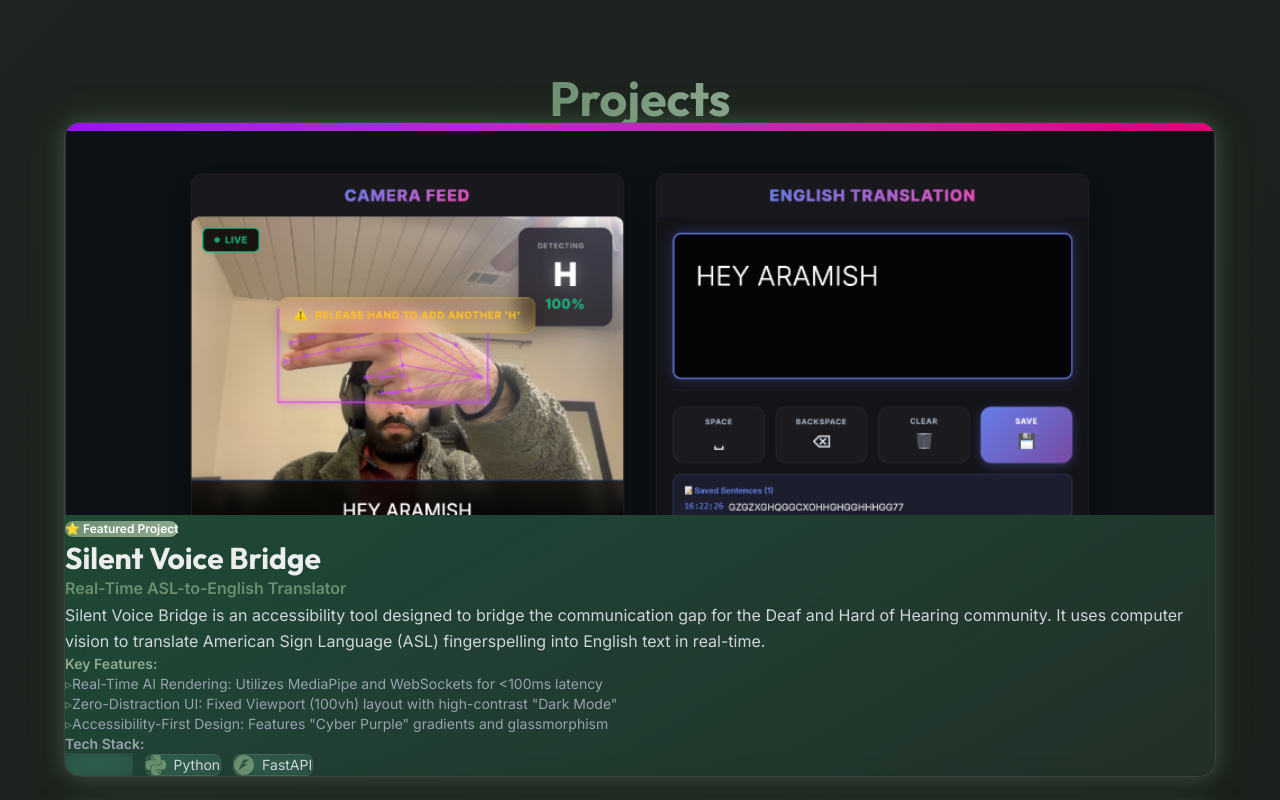
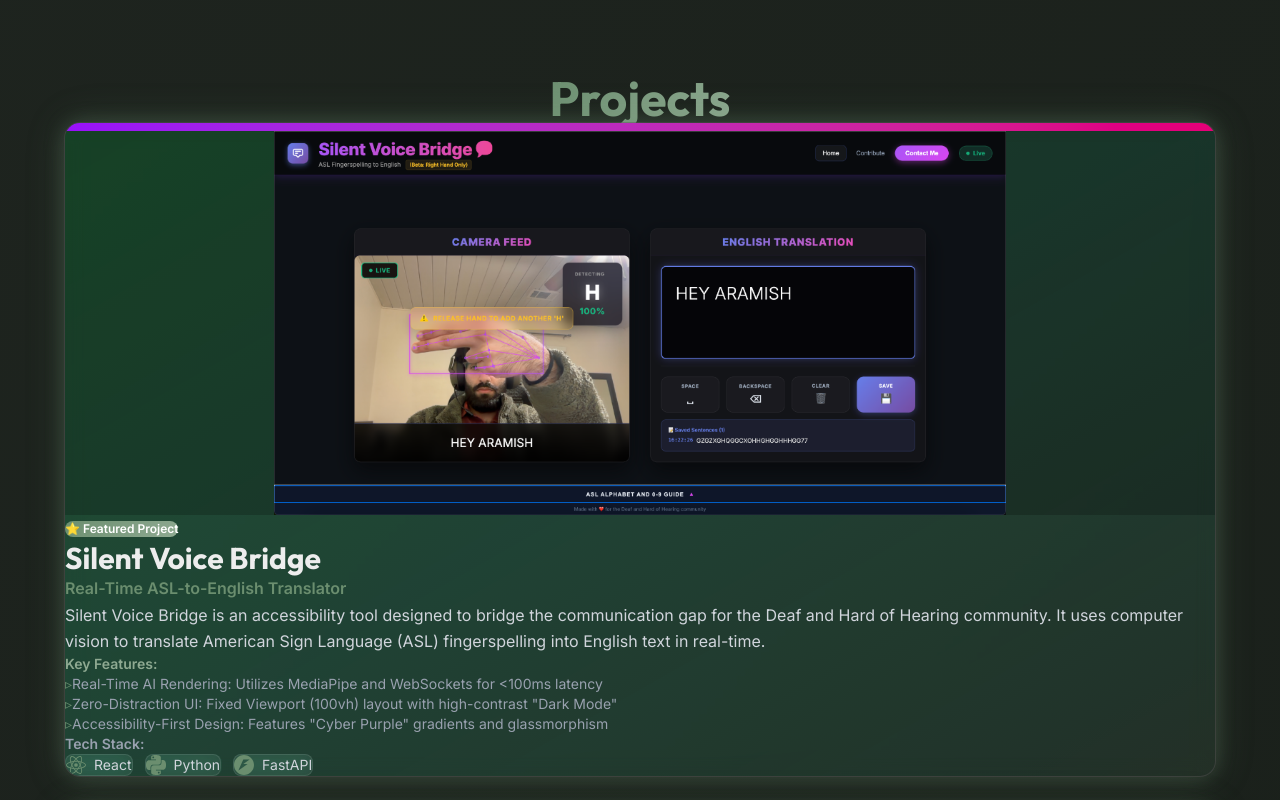
Before and after one commit to aramishf/portfolio, a Next.js app: page / in a window 1280 px wide. Shown: the part 2340-3140 px from the top of the page. Built offline with nearby package versions, Linux system fonts and the light colour scheme.

Commit message:
fix: use object-contain for project images

```diff
--- a/components/Projects.tsx
+++ b/components/Projects.tsx
@@ -188,7 +188,7 @@ function ProjectCard({ project, index }: { project: typeof projects[0] & { image
                         src={images[currentImageIndex]}
                         alt={project.title}
                         fill
-                        className="object-cover transition-transform duration-500"
+                        className="object-contain transition-transform duration-500"
                         sizes="(max-width: 768px) 100vw, (max-width: 1200px) 50vw, 33vw"
                     />
 
```
